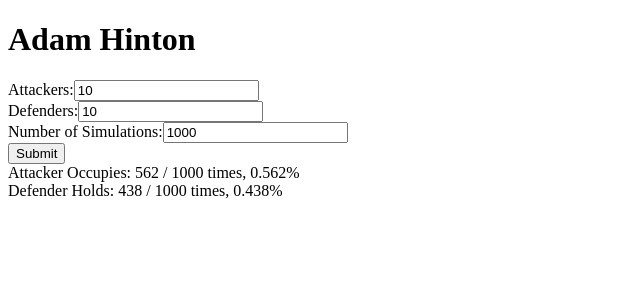
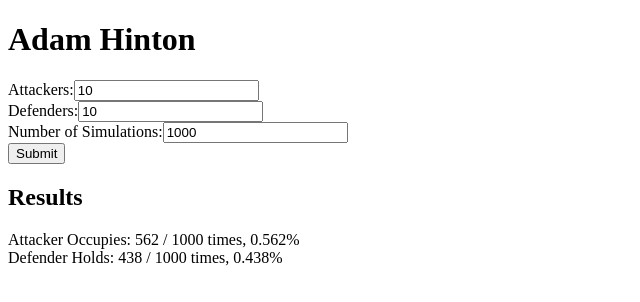
Before and after one commit to adamhinton/risk-battleodds-calculator, a React (Create React App) app: page / in a window 1280 px wide. Both pictures are taken after a click on the button "Submit". Shown: the top 302 px of the page, without its empty margins (0-640 px from the left). Built offline with nearby package versions, Linux system fonts and the light colour scheme.

Commit message:
add Results header

```diff
--- a/src/components/ResultsDisplay.tsx
+++ b/src/components/ResultsDisplay.tsx
@@ -16,6 +16,7 @@ const ResultsDisplay = (props: ResultsDisplayProps) => {
 
   return (
     <section>
+      <h2>Results</h2>
       <div>
         Attacker Occupies: {attackerOccupies} / {totalSimulations} times,{" "}
         {attackerWinPercent}%
```
